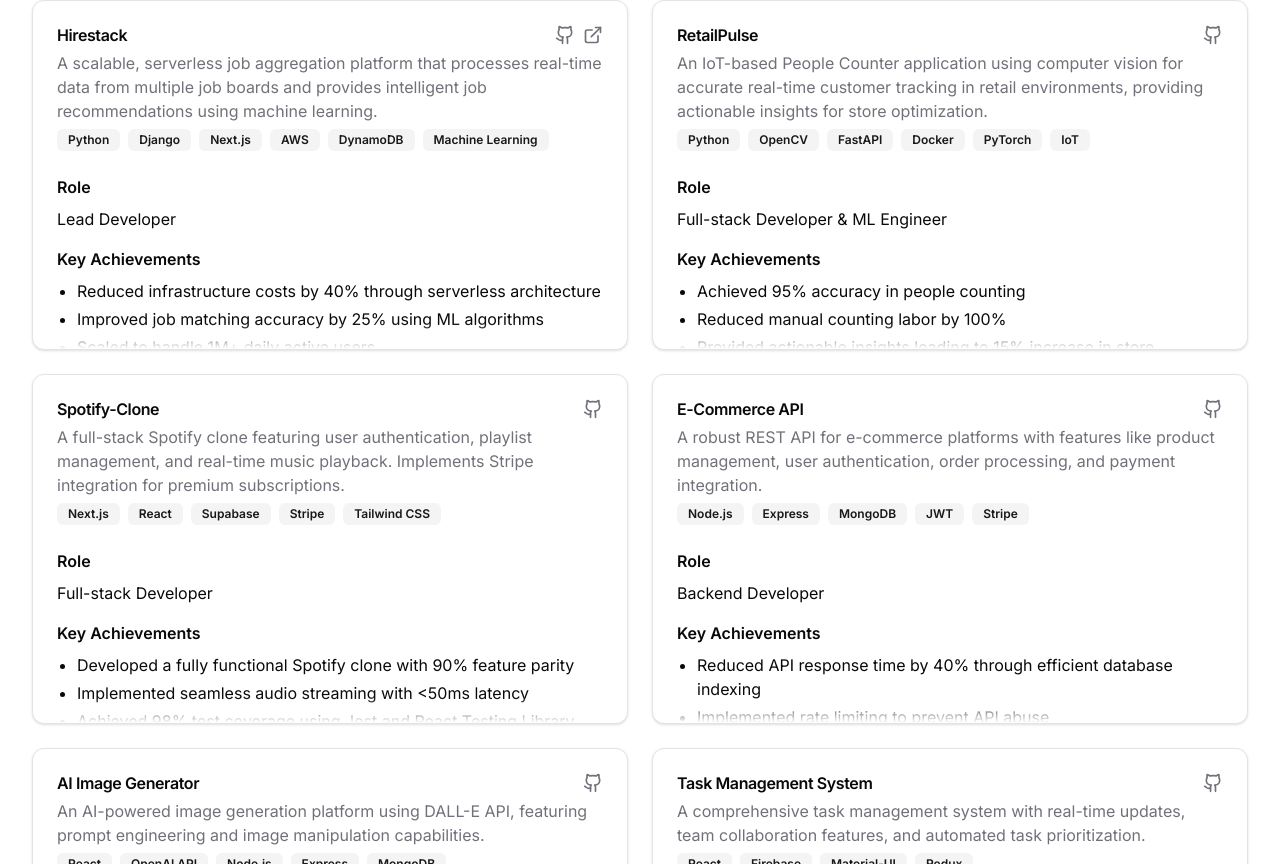
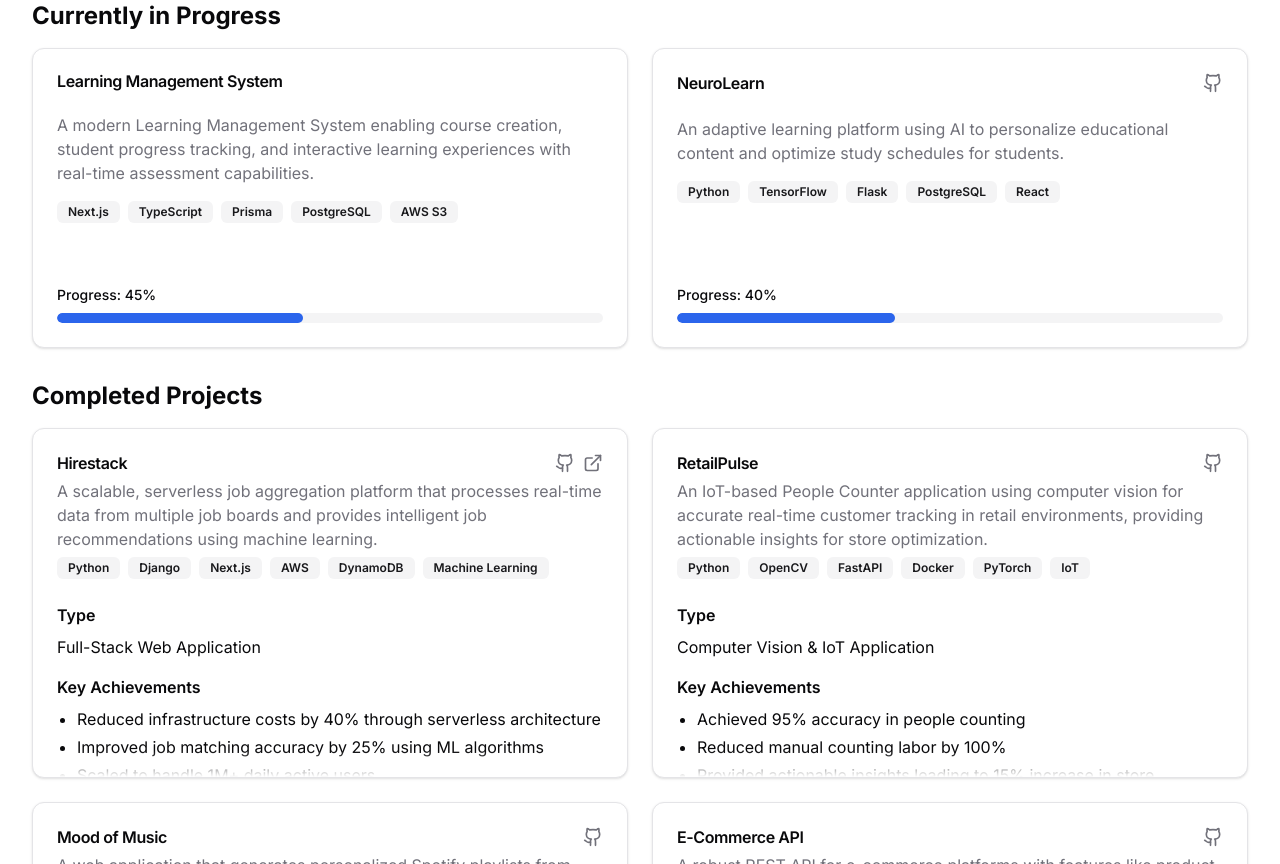
Before and after one commit to AmmarAlzureiqi/ammaralzureiqi.github.io, a Next.js app: page /projects in a window 1280 px wide. Shown: the part 236-1100 px from the top of the page. Built offline with nearby package versions, Linux system fonts and the light colour scheme.

Commit message:
Update top navigation and light/dark mode

```diff
--- a/app/globals.css
+++ b/app/globals.css
@@ -159,3 +159,7 @@
   pointer-events: none; /* Prevent interaction */
   z-index: 10;
 }
+
+.animated-progress-bar {
+  animation: progressPulse 2s ease-in-out infinite;
+}
--- a/app/projects/page.tsx
+++ b/app/projects/page.tsx
@@ -1,7 +1,26 @@
 import { DynamicProjectCard } from "../../components/dynamic-project-card"
+import { InProgressProjectCard } from "../../components/in-progress-project-card"
 
 
 export default function Projects() {
+  const inProgressProjects = [
+    {
+      title: "Learning Management System",
+        description: "A modern Learning Management System enabling course creation, student progress tracking, and interactive learning experiences with real-time assessment capabilities.",
+        tech: ["Next.js", "TypeScript", "Prisma", "PostgreSQL", "AWS S3"],
+        // github: "https://github.com/AmmarAlzureiqi/",
+        progress: 45,
+        },
+    {
+      title: "NeuroLearn",
+      description:
+        "An adaptive learning platform using AI to personalize educational content and optimize study schedules for students.",
+      tech: ["Python", "TensorFlow", "Flask", "PostgreSQL", "React"],
+      github: "https://github.com/AmmarAlzureiqi/NeuroLearn",
+      progress: 40,
+    },
+  ]
+
   const projects = [
     {
       title: "Hirestack",
@@ -17,7 +36,7 @@
         "Integrated with multiple job board APIs for real-time data aggregation",
         "Implemented user authentication and profile management features",
       ],
-      role: "Lead Developer",
+      type: "Full-Stack Web Application",
       achievements: [
         "Reduced infrastructure costs by 40% through serverless architecture",
         "Improved job matching accuracy by 25% using ML algorithms",
@@ -37,7 +56,7 @@
         "Integrated with IoT devices for seamless data collection",
         "Containerized application using Docker for easy deployment",
       ],
-      role: "Full-stack Developer & ML Engineer",
+      type: "Computer Vision & IoT Application",
       achievements: [
         "Achieved 95% accuracy in people counting",
         "Reduced manual counting labor by 100%",
@@ -45,24 +64,23 @@
       ],
     },
     {
-      title: "Spotify-Clone",
-      description:
-        "A full-stack Spotify clone featuring user authentication, playlist management, and real-time music playback. Implements Stripe integration for premium subscriptions.",
-      tech: ["Next.js", "React", "Supabase", "Stripe", "Tailwind CSS"],
-      github: "https://github.com/AmmarAlzureiqi/spotify-clone",
+      title: "Mood of Music",
+      description: "A web application that generates personalized Spotify playlists from environment images using AI for mood detection and song recommendations",
+      tech: ["Python", "Flask", "PyTorch", "Spotify API", "OpenAI API", "PostgreSQL", "Docker", "Render.com"],
+      github: "https://github.com/AmmarAlzureiqi/MoodofMusic",
       details: [
-        "Implemented user authentication and authorization using Supabase",
-        "Developed real-time music playback functionality",
-        "Integrated Stripe for handling premium subscription payments",
-        "Designed and implemented responsive UI using Tailwind CSS",
-        "Implemented playlist management and sharing features",
+        "Implemented image analysis using PyTorch to extract emotional parameters from uploaded images",
+        "Integrated OpenAI API for image description and playlist generation based on detected moods",
+        "Developed Spotify API integration for playlist creation and management",
+        "Built user authentication system with Spotify OAuth",
+        "Implemented database storage for user accounts and playlist details using PostgreSQL"
       ],
-      role: "Full-stack Developer",
+      type: "AI/ML Web Application",
       achievements: [
-        "Developed a fully functional Spotify clone with 90% feature parity",
-        "Implemented seamless audio streaming with <50ms latency",
-        "Achieved 98% test coverage using Jest and React Testing Library",
-      ],
+        "Created dual recommendation system using both image analysis and user's top artists",
+        "Implemented containerized deployment with Docker supporting both PostgreSQL and MySQL",
+        "Developed responsive web interface for seamless playlist embedding and playback"
+      ]
     },
     {
       title: "E-Commerce API",
@@ -77,53 +95,53 @@
         "Developed order management and inventory tracking features",
         "Implemented caching strategies for improved performance",
       ],
-      role: "Backend Developer",
+      type: "Full-Stack Web Application",
       achievements: [
         "Reduced API response time by 40% through efficient database indexing",
         "Implemented rate limiting to prevent API abuse",
         "Achieved 99.9% uptime through robust error handling and logging",
       ],
     },
-    {
-      title: "AI Image Generator",
-      description:
-        "An AI-powered image generation platform using DALL-E API, featuring prompt engineering and image manipulation capabilities.",
-      tech: ["React", "OpenAI API", "Node.js", "Express", "MongoDB"],
-      github: "https://github.com/AmmarAlzureiqi/ai-image-generator",
-      details: [
-        "Integrated OpenAI's DALL-E API for AI-powered image generation",
-        "Developed prompt engineering interface for optimized image generation",
-        "Implemented image manipulation features using canvas API",
-        "Designed and built gallery for showcasing generated images",
-        "Implemented user accounts and image saving functionality",
-      ],
-      role: "Full-stack Developer",
-      achievements: [
-        "Created an intuitive UI resulting in 30% increase in user engagement",
-        "Optimized API calls to reduce costs by 25%",
-        "Implemented efficient image storage reducing storage costs by 40%",
-      ],
-    },
-    {
-      title: "Task Management System",
-      description:
-        "A comprehensive task management system with real-time updates, team collaboration features, and automated task prioritization.",
-      tech: ["React", "Firebase", "Material-UI", "Redux"],
-      github: "https://github.com/AmmarAlzureiqi/task-management",
-      details: [
-        "Implemented real-time updates using Firebase Realtime Database",
-        "Developed team collaboration features including task assignment and comments",
-        "Designed and implemented automated task prioritization algorithm",
-        "Built responsive UI using Material-UI components",
-        "Implemented state management using Redux for improved performance",
-      ],
-      role: "Frontend Developer",
-      achievements: [
-        "Increased team productivity by 35% through intuitive task management",
-        "Reduced task completion time by 20% with automated prioritization",
-        "Achieved 98% positive user feedback on UI/UX design",
-      ],
-    },
+    // {
+    //   title: "AI Image Generator",
+    //   description:
+    //     "An AI-powered image generation platform using DALL-E API, featuring prompt engineering and image manipulation capabilities.",
+    //   tech: ["React", "OpenAI API", "Node.js", "Express", "MongoDB"],
+    //   github: "https://github.com/AmmarAlzureiqi/ai-image-generator",
+    //   details: [
+    //     "Integrated OpenAI's DALL-E API for AI-powered image generation",
+    //     "Developed prompt engineering interface for optimized image generation",
+    //     "Implemented image manipulation features using canvas API",
+    //     "Designed and built gallery for showcasing generated images",
+    //     "Implemented user accounts and image saving functionality",
+    //   ],
+    //   role: "Full-stack Developer",
+    //   achievements: [
+    //     "Created an intuitive UI resulting in 30% increase in user engagement",
+    //     "Optimized API calls to reduce costs by 25%",
+    //     "Implemented efficient image storage reducing storage costs by 40%",
+    //   ],
+    // },
+    // {
+    //   title: "Task Management System",
+    //   description:
+    //     "A comprehensive task management system with real-time updates, team collaboration features, and automated task prioritization.",
+    //   tech: ["React", "Firebase", "Material-UI", "Redux"],
+    //   github: "https://github.com/AmmarAlzureiqi/task-management",
+    //   details: [
+    //     "Implemented real-time updates using Firebase Realtime Database",
+    //     "Developed team collaboration features including task assignment and comments",
+    //     "Designed and implemented automated task prioritization algorithm",
+    //     "Built responsive UI using Material-UI components",
+    //     "Implemented state management using Redux for improved performance",
+    //   ],
+    //   role: "Frontend Developer",
+    //   achievements: [
+    //     "Increased team productivity by 35% through intuitive task management",
+    //     "Reduced task completion time by 20% with automated prioritization",
+    //     "Achieved 98% positive user feedback on UI/UX design",
+    //   ],
+    // },
   ]
 
   return (
@@ -134,6 +152,25 @@
           A collection of my recent work in software development and data science.
         </p>
       </div>
+
+      <div className="max-w-7xl mx-auto">
+        <h2 className="text-2xl font-bold mb-4">Currently in Progress</h2>
+        <div className="grid gap-6 md:grid-cols-2 lg:grid-cols-2">
+          {inProgressProjects.map((project, index) => (
+            <InProgressProjectCard
+              key={index}
+              title={project.title}
+              description={project.description}
+              tech={project.tech}
+              github={project.github}
+              progress={project.progress}
+            />
+          ))}
+        </div>
+      </div>
+
+      <div className="max-w-7xl mx-auto">
+      <h2 className="text-2xl font-bold mb-4">Completed Projects</h2>
       <div className="grid gap-6 md:grid-cols-2 lg:grid-cols-2 max-w-7xl mx-auto [&>*]:h-[350px]">
         {projects.map((project, index) => (
           <DynamicProjectCard
@@ -144,11 +181,12 @@
             github={project.github}
             demo={project.demo}
             details={project.details}
-            role={project.role}
+            type={project.type}
             achievements={project.achievements}
           />
         ))}
       </div>
     </div>
+    </div>
   )
 }
--- a/components/dynamic-project-card.tsx
+++ b/components/dynamic-project-card.tsx
@@ -12,7 +12,7 @@
   github?: string
   demo?: string
   details: string[]
-  role: string
+  type: string
   achievements: string[]
 }
 
@@ -23,7 +23,7 @@
   github,
   demo,
   details,
-  role,
+  type,
   achievements,
 }: DynamicProjectCardProps) {
   return (
@@ -60,8 +60,8 @@
         <CardContent className="flex-grow overflow-y-auto pr-4 custom-scrollbar relative">
   <div className="space-y-4">
     <div>
-      <h3 className="font-semibold mb-2">Role</h3>
-      <p>{role}</p>
+      <h3 className="font-semibold mb-2">Type</h3>
+      <p>{type}</p>
     </div>
     <div>
       <h3 className="font-semibold mb-2">Key Achievements</h3>
--- /dev/null
+++ b/components/in-progress-project-card.tsx
@@ -0,0 +1,63 @@
+"use client"
+
+import { useEffect, useState } from "react"
+import { Card, CardContent, CardHeader, CardTitle } from "@/components/ui/card"
+import { Badge } from "@/components/ui/badge"
+import { Github } from "lucide-react"
+import Link from "next/link"
+
+interface InProgressProjectCardProps {
+  title: string
+  description: string
+  tech: string[]
+  github?: string
+  progress: number
+}
+
+export function InProgressProjectCard({ title, description, tech, github, progress }: InProgressProjectCardProps) {
+  const [animatedProgress, setAnimatedProgress] = useState(0)
+
+  useEffect(() => {
+    const timer = setTimeout(() => {
+      setAnimatedProgress(progress)
+    }, 100)
+
+    return () => clearTimeout(timer)
+  }, [progress])
+
+  return (
+    <Card className="w-full h-[300px] flex flex-col bg-card text-card-foreground">
+      <CardHeader>
+        <CardTitle className="flex items-center justify-between">
+          <span>{title}</span>
+          {github && (
+            <Link href={github} target="_blank" rel="noopener noreferrer">
+              <Github className="h-5 w-5 text-muted-foreground hover:text-primary" />
+            </Link>
+          )}
+        </CardTitle>
+      </CardHeader>
+      <CardContent className="flex-grow flex flex-col justify-between">
+        <div>
+          <p className="text-muted-foreground mb-4">{description}</p>
+          <div className="flex flex-wrap gap-2 mb-4">
+            {tech.map((t, i) => (
+              <Badge key={i} variant="secondary">
+                {t}
+              </Badge>
+            ))}
+          </div>
+        </div>
+        <div>
+          <div className="text-sm font-medium mb-2">Progress: {animatedProgress}%</div>
+          <div className="w-full bg-secondary rounded-full h-2.5 overflow-hidden">
+            <div
+              className="bg-primary h-2.5 rounded-full transition-all duration-1000 ease-out"
+              style={{ width: `${animatedProgress}%` }}
+            ></div>
+          </div>
+        </div>
+      </CardContent>
+    </Card>
+  )
+}
```
